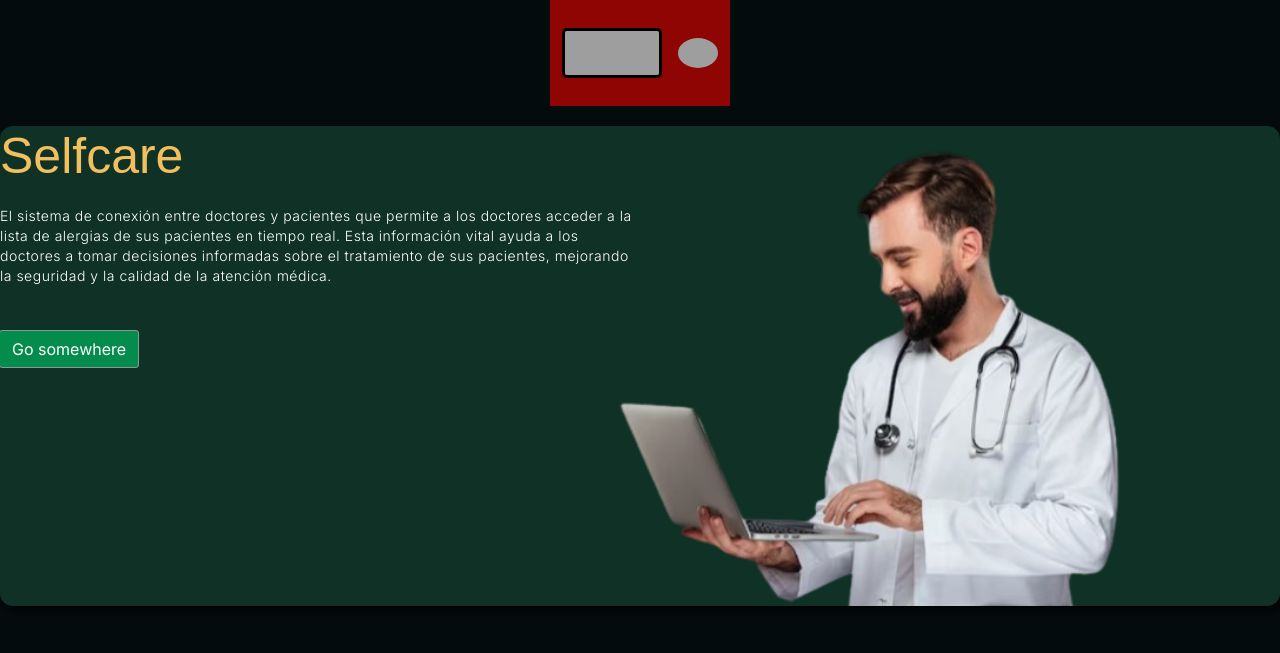
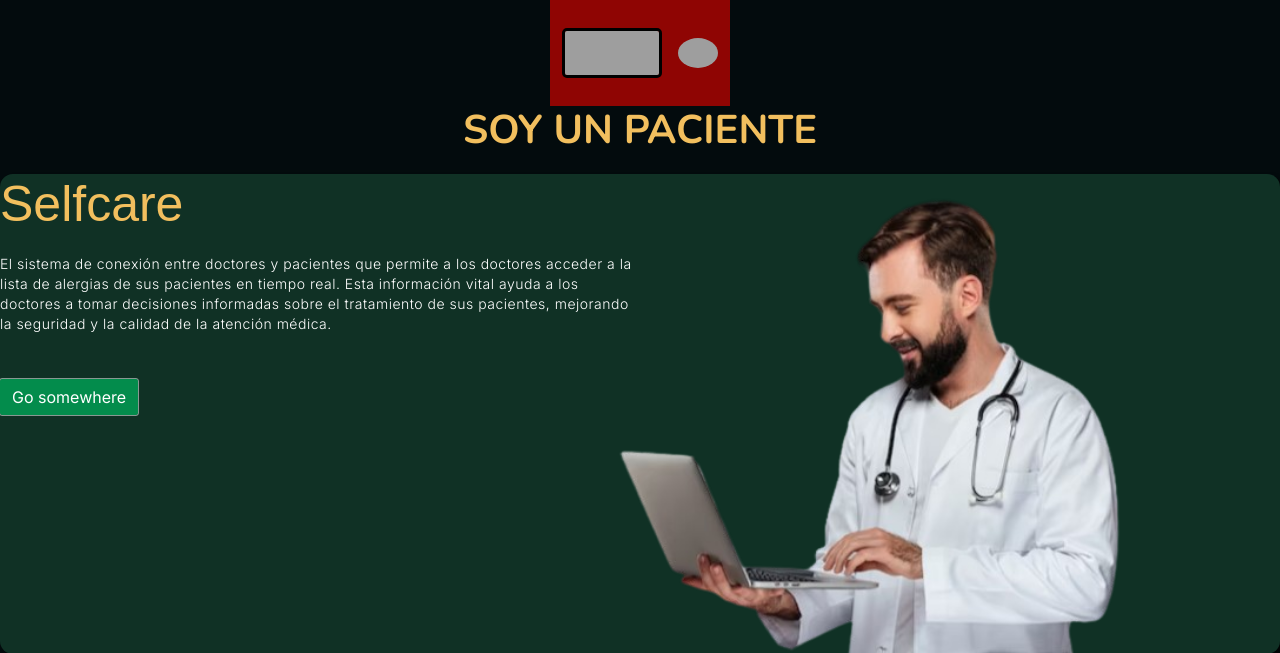
Before and after one commit to andrestorresp/SelfCare, a Rails app: page / in a window 1280 px wide. Shown: the top 653 px of the page. Run offline with Rails 7, Linux system fonts and the light colour scheme; a user stored in the database is signed in; style sheets or scripts are compiled from the project's sources; some libraries are stand-ins or nearby versions; some web fonts are replaced; grey boxes are pictures that could not be loaded.

Commit message:
algunos cambios

```diff
--- a/app/assets/stylesheets/components/_form_in.scss
+++ b/app/assets/stylesheets/components/_form_in.scss
@@ -8,7 +8,7 @@
 	align-items: center;
 	flex-direction: column;
 	height: 100vh;
-	margin: -20px 0 50px;
+	margin: 20px 0 50px;
 }
 
 h1 {
--- a/app/views/pages/home.html.erb
+++ b/app/views/pages/home.html.erb
@@ -134,6 +134,11 @@
 </head>
 <body>
 
+<% if current_user.role == true %>
+  <h1>SOY UN DOCTOR</h1>
+<% else %>
+  <h1>SOY UN PACIENTE</h1>
+<% end %>
 <div class="card-1" style="background-color: rgba(30, 89, 62, 0.5);">
   <div class="card-1-body">
     <h5 class="card-1-title">Selfcare</h5>
```
